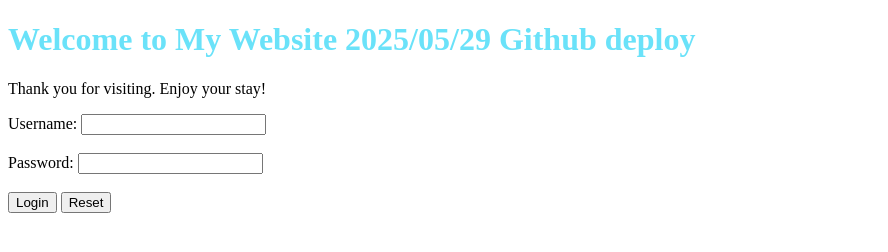
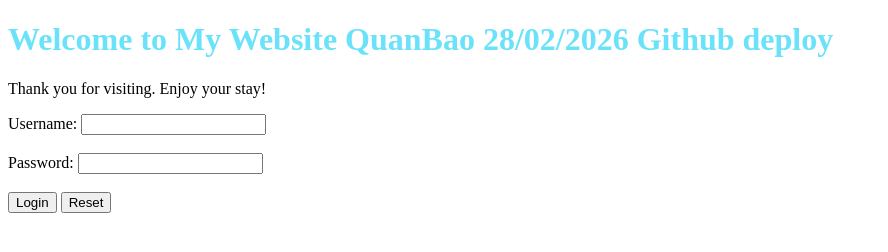
Before and after one commit to QuanBao-Git/nodejs-githubaction-ecs-blue-green, a website: page public/index.html in a window 1280 px wide. Shown: the whole page, without its empty margins (0-888 px from the left). Drawn offline with Linux system fonts and the light colour scheme.

Commit message:
modify index

```diff
--- a/public/index.html
+++ b/public/index.html
@@ -7,7 +7,7 @@
 </head>
 
 <body>
-    <h1 id="welcome" style="color: #6AE2F9;">Welcome to My Website 2025/05/29 Github deploy</h1>
+    <h1 id="welcome" style="color: #6AE2F9;">Welcome to My Website QuanBao 28/02/2026 Github deploy</h1>
     <p>Thank you for visiting. Enjoy your stay!</p>
 
     <form action="/api/login" method="POST">
```
Also changed, not shown: .github/workflows/build-docker.yml (added).
